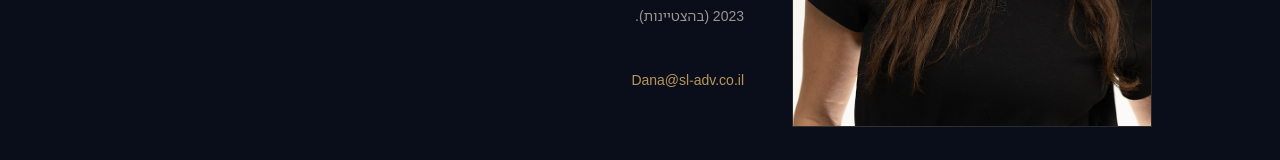
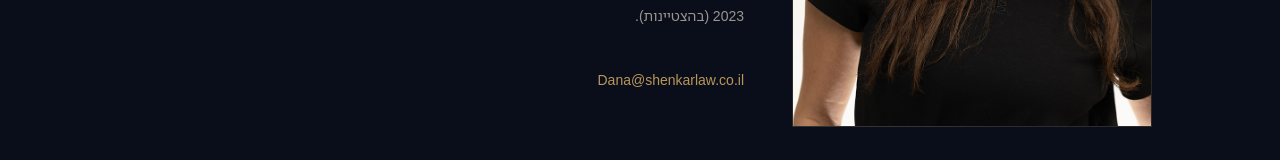
Before and after one commit to yairtur-a11y/Shenkar-Law, a Next.js app: page /team/dana-lev-ran in a window 1280 px wide. Shown: the part 617-777 px from the top of the page. Built offline with nearby package versions, Linux system fonts and the light colour scheme.

Commit message:
Update team.ts

```diff
--- a/src/data/team.ts
+++ b/src/data/team.ts
@@ -30,15 +30,15 @@ export const TEAM_MEMBERS: TeamMember[] = [
     bioEn: [
       "Adv. Oren Shenkar advises leading corporations and senior executives on complex transactions across a range of fields, both in Israel and abroad, with an emphasis on mergers and acquisitions.",
       "In addition to advising on corporate and capital markets law and representing venture capital funds and startups in investment and fundraising transactions, Oren is regarded as a pioneer and a leading attorney in Israel's medical cannabis sector, and has taken an active part in establishing joint ventures in several countries where activity in this field has been approved.",
-      "Between 1999 and 2003, Oren worked at Sullivan & Cromwell in New York — ranked among the three most prestigious law firms in the United States — where he was involved in mergers and acquisitions worth billions of dollars.",
+      "Between 1999 and 2003, Oren worked at Sullivan & Cromwell in New York - ranked among the three most prestigious law firms in the United States - where he was involved in mergers and acquisitions worth billions of dollars.",
     ],
     educationHe: [
       "תואר ראשון במשפטים (LL.B.), האוניברסיטה העברית, 1995 (בהצטיינות).",
-      "תואר שני במשפטים (LL.M.), אוניברסיטת קולומביה, 1999 (בהצטיינות יתרה) — זוכה פרס ע״ש וולטר גלהורן, המוענק לסטודנט שמסיים את התואר הראשון במחזור.",
+      "תואר שני במשפטים (LL.M.), אוניברסיטת קולומביה, 1999 (בהצטיינות יתרה) - זוכה פרס ע״ש וולטר גלהורן, המוענק לסטודנט שמסיים את התואר הראשון במחזור.",
     ],
     educationEn: [
       "LL.B., The Hebrew University, 1995 (cum laude).",
-      "LL.M., Columbia University, 1999 (with highest honors) — recipient of the Walter Gellhorn Prize, awarded to the top graduating student of the class.",
+      "LL.M., Columbia University, 1999 (with highest honors) - recipient of the Walter Gellhorn Prize, awarded to the top graduating student of the class.",
     ],
     admissionHe: [
       "לשכת עורכי הדין בישראל, 1996",
@@ -97,7 +97,7 @@ export const TEAM_MEMBERS: TeamMember[] = [
   },
   {
     slug: "rebecca-salomon",
-    email: "Rebecca@sl-adv.co.il",
+    email: "Rebecca@shenkarlaw.co.il",
     titleHe: "עורכת דין",
     titleEn: "Attorney",
     nameHe: "עו״ד רבקה סלומון",
@@ -121,27 +121,31 @@ export const TEAM_MEMBERS: TeamMember[] = [
     photo: "/images/team1/rebecca.jpg",
   },
   {
-    slug: "dana-lev-ran",
-    email: "Dana@sl-adv.co.il",
-    titleHe: "עורכת דין",
+    slug: "tomer-laks",
+    email: "Tomer@shenkarlaw.co.il",
+    titleHe: "עורך דין",
     titleEn: "Attorney",
-    nameHe: "עו״ד דנה לב-רן",
-    nameEn: "Adv. Dana Lev-Ran",
+    nameHe: "עו״ד תומר לקס",
+    nameEn: "Adv. Tomer Laks",
     bioHe: [
-      "עו״ד דנה לב-רן עוסקת במשפט מסחרי, דיני תאגידים, מיזוגים ורכישות ועסקאות בינלאומיות. דנה הצטרפה אלינו לאחר התמחות במשרד בוטיק מוביל בתחום הליטיגציה.",
+      "עו״ד תומר לקס מתמחה במשפט מסחרי, דיני תאגידים, מיזוגים ורכישות ועסקאות בינלאומיות. תומר החל את דרכו המשפטית כמתמחה במשרדנו ושב למשרד כעורך דין עם הסמכתו.",
     ],
     bioEn: [
-      "Adv. Dana Lev-Ran practices commercial law, corporate law, mergers and acquisitions, and international transactions. Dana joined us after completing her internship at a leading boutique litigation firm.",
+      "Adv. Tomer Laks specializes in commercial law, corporate law, mergers and acquisitions, and international transactions. Tomer began his legal career as an intern at our firm and returned as an attorney upon his admission to the bar.",
     ],
     educationHe: [
-      "תואר ראשון במשפטים (LL.B), המכללה למינהל, 2023 (בהצטיינות).",
+      "תואר ראשון במשפטים (LL.B), אוניברסיטת תל אביב, 2020",
+      "תואר מוסמך במנהל עסקים (MBA), אוניברסיטת בר-אילן, 2009",
+      "תואר ראשון בהנדסת תעשייה וניהול (B.Sc), הטכניון, 2000",
     ],
     educationEn: [
-      "LL.B., The College of Management Academic Studies, 2023 (with honors).",
+      "LL.B., Tel Aviv University, 2020",
+      "MBA, Bar-Ilan University, 2009",
+      "B.Sc. in Industrial Engineering and Management, Technion, 2000",
     ],
-    admissionHe: ["לשכת עורכי הדין בישראל, 2024"],
-    admissionEn: ["Israel Bar Association, 2024"],
-    photo: "/images/team1/dana.jpg",
+    admissionHe: ["לשכת עורכי הדין בישראל, 2022"],
+    admissionEn: ["Israel Bar Association, 2022"],
+    photo: "/images/team1/tomer.jpg",
   },
   {
     slug: "don-emil-rantisi",
@@ -165,30 +169,26 @@ export const TEAM_MEMBERS: TeamMember[] = [
     photo: "/images/team1/don.jpg",
   },
   {
-    slug: "tomer-lax",
-    email: "Tomer@shenkarlaw.co.il",
-    titleHe: "עורך דין",
+    slug: "dana-lev-ran",
+    email: "Dana@shenkarlaw.co.il",
+    titleHe: "עורכת דין",
     titleEn: "Attorney",
-    nameHe: "עו״ד תומר לקס",
-    nameEn: "Adv. Tomer Lax",
+    nameHe: "עו״ד דנה לב-רן",
+    nameEn: "Adv. Dana Lev-Ran",
     bioHe: [
-      "עו״ד תומר לקס מתמחה במשפט מסחרי, דיני תאגידים, מיזוגים ורכישות ועסקאות בינלאומיות. תומר החל את דרכו המשפטית כמתמחה במשרדנו ושב למשרד כעורך דין עם הסמכתו.",
+      "עו״ד דנה לב-רן עוסקת במשפט מסחרי, דיני תאגידים, מיזוגים ורכישות ועסקאות בינלאומיות. דנה הצטרפה אלינו לאחר התמחות במשרד בוטיק מוביל בתחום הליטיגציה.",
     ],
     bioEn: [
-      "Adv. Tomer Lax specializes in commercial law, corporate law, mergers and acquisitions, and international transactions. Tomer began his legal career as an intern at our firm and returned as an attorney upon his admission to the bar.",
+      "Adv. Dana Lev-Ran practices commercial law, corporate law, mergers and acquisitions, and international transactions. Dana joined us after completing her internship at a leading boutique litigation firm.",
     ],
     educationHe: [
-      "תואר ראשון במשפטים (LL.B), אוניברסיטת תל אביב, 2020",
-      "תואר מוסמך במנהל עסקים (MBA), אוניברסיטת בר-אילן, 2009",
-      "תואר ראשון בהנדסת תעשייה וניהול (B.Sc), הטכניון, 2000",
+      "תואר ראשון במשפטים (LL.B), המכללה למינהל, 2023 (בהצטיינות).",
     ],
     educationEn: [
-      "LL.B., Tel Aviv University, 2020",
-      "MBA, Bar-Ilan University, 2009",
-      "B.Sc. in Industrial Engineering and Management, Technion, 2000",
+      "LL.B., The College of Management Academic Studies, 2023 (with honors).",
     ],
-    admissionHe: ["לשכת עורכי הדין בישראל, 2022"],
-    admissionEn: ["Israel Bar Association, 2022"],
-    photo: "/images/team1/tomer.jpg",
+    admissionHe: ["לשכת עורכי הדין בישראל, 2024"],
+    admissionEn: ["Israel Bar Association, 2024"],
+    photo: "/images/team1/dana.jpg",
   },
 ];
```
